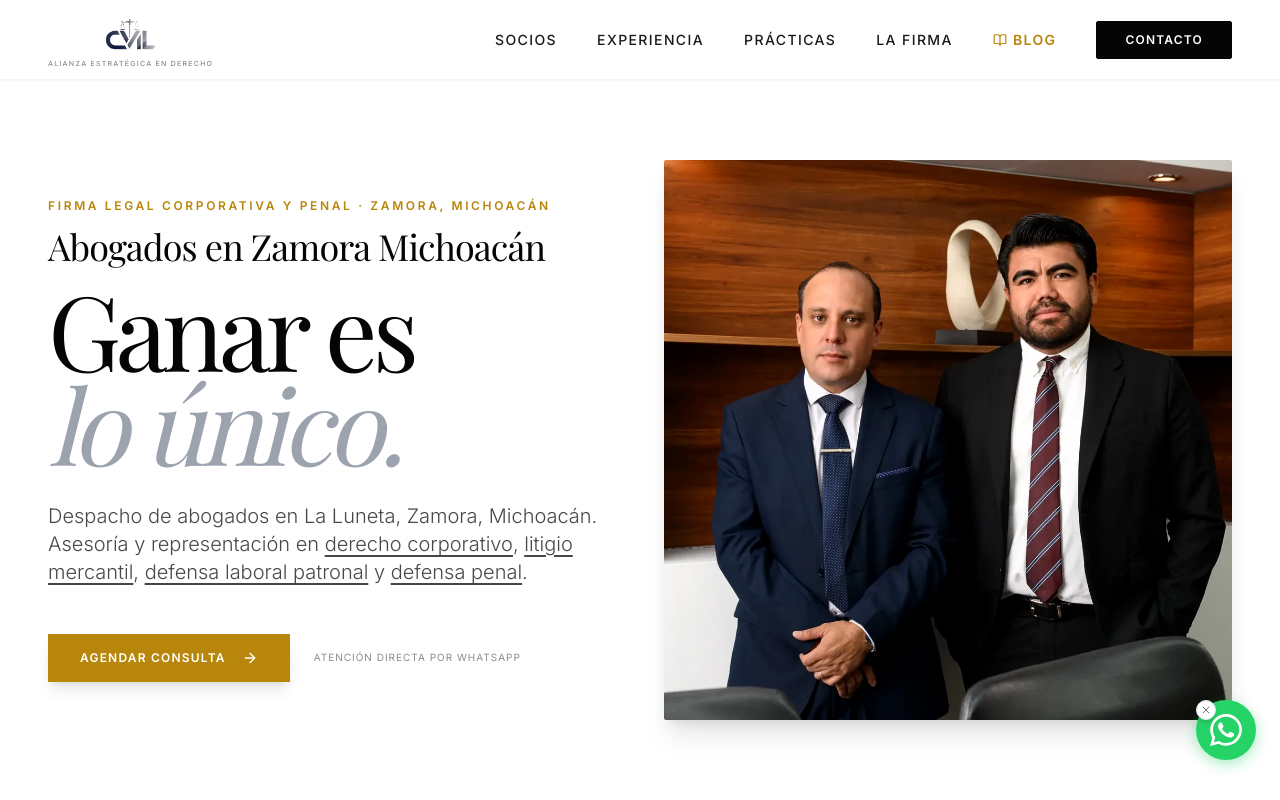
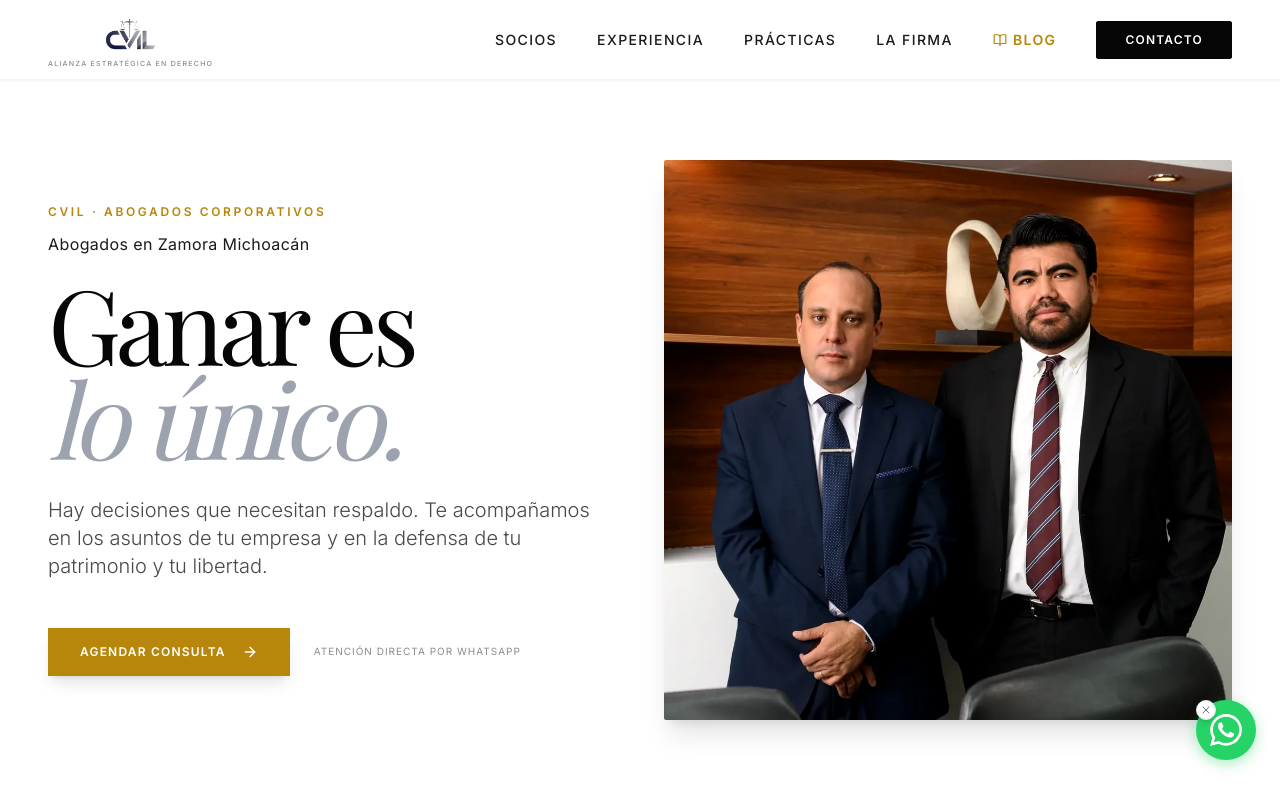
Before and after one commit to renavistudio/CVIL, a React (Vite) app: page / in a window 1280 px wide. Shown: the top 800 px of the page. Built offline with nearby package versions, Linux system fonts and the light colour scheme; a web font is replaced by a local one.

Commit message:
Restore visual hierarchy and simplify client-facing copy

```diff
--- a/components/BlogHub.tsx
+++ b/components/BlogHub.tsx
@@ -78,7 +78,7 @@ export default function BlogHub({ initialSlug }: BlogProps) {
             <p className="text-xs font-bold uppercase tracking-widest text-gold mb-4">{currentArticle.category}</p>
             <h1 className="text-3xl md:text-5xl font-serif font-medium leading-tight mb-5">{currentArticle.title}</h1>
             <p className="text-lg text-charcoal mb-5">{currentArticle.description}</p>
-            {practice && <p className="text-sm text-charcoal mb-6">¿Necesitas ayuda con este asunto? <a href={`/${practice.slug}`} className="underline font-semibold">Conoce el servicio y solicita una consulta con CVIL en Zamora.</a></p>}
+            {practice && <p className="text-sm text-charcoal mb-6"><a href={`/${practice.slug}`} className="underline font-semibold">Cómo podemos ayudarte</a></p>}
             <p className="text-sm text-stone mb-8">Por <a href="/#partners" className="underline">CVIL Abogados Corporativos</a> · Actualizado el <time dateTime={currentArticle.dateModified}>26 de octubre de 2026</time></p>
             <img src={currentArticle.imageUrl} width="1200" height="675" alt={currentArticle.title} className="w-full h-64 md:h-96 object-cover rounded-sm mb-10" />
             <nav aria-label="Contenido de la guía" className="mb-10 border border-gray-200 bg-offwhite p-6"><p className="font-semibold mb-3">En esta guía</p><ol className="list-decimal pl-5 space-y-2">{currentArticle.sections.map((section, i) => <li key={section.title}><a href={`#seccion-${i + 1}`} className="underline">{section.title}</a></li>)}<li><a href="#documentos" className="underline">Lista de documentos</a></li></ol></nav>
@@ -88,9 +88,9 @@ export default function BlogHub({ initialSlug }: BlogProps) {
             <section id="documentos" className="mt-10 p-6 border border-gray-200"><h2 className="text-2xl font-serif mb-4">Lista de documentos para consultar tu caso</h2><ul className="list-disc pl-5 space-y-3 text-charcoal">{currentArticle.checklist.map((item) => <li key={item}>{item}</li>)}</ul><p className="mt-4 text-sm text-charcoal">Lleva lo que tengas disponible e indica qué documentos faltan. Esta información es general; las opciones dependen de la documentación y las circunstancias del asunto.</p></section>
             <p className="mt-8 text-sm text-stone">Referencia: <a href={currentArticle.source[1]} target="_blank" rel="noopener noreferrer" className="underline">{currentArticle.source[0]}</a>.</p>
             <section className="mt-10 p-8 bg-obsidian text-white rounded-sm">
-              <h2 className="text-2xl font-serif mb-4">Solicita asesoría para tu caso</h2>
+              <h2 className="text-2xl font-serif mb-4">Hablemos de tu caso</h2>
               <p className="text-gray-300 text-sm mb-6">Revisamos los documentos y las circunstancias para evaluar las alternativas de tu asunto.</p>
-              {practice && <a href={`/${practice.slug}`} className="block underline text-white mb-6">{practice.h1}: conoce el servicio y cómo preparar una consulta</a>}
+              {practice && <a href={`/${practice.slug}`} className="block underline text-white mb-6">{practice.h1}</a>}
               <a href={`https://wa.me/524432735543?text=${encodeURIComponent(`Hola, quiero agendar una consulta sobre este asunto: ${currentArticle.title}`)}`} target="_blank" rel="noopener noreferrer" className="inline-flex items-center gap-2 px-6 py-3 bg-gold text-white text-sm rounded-sm"><MessageSquare className="w-4 h-4" />Solicitar consulta por WhatsApp</a>
             </section>
             <nav aria-label="Guías relacionadas" className="mt-10 space-y-3">
--- a/components/Footer.tsx
+++ b/components/Footer.tsx
@@ -8,22 +8,22 @@ const Footer: React.FC = () => (
       <div className="flex flex-col md:flex-row justify-between items-center gap-6 pb-8 border-b border-white/10">
         <div className="flex flex-col items-center md:items-start text-center md:text-left">
           <a href="/" className="inline-block"><Logo showText className="h-10 invert brightness-0" /></a>
-          <p className="text-xs text-stone mt-2 font-light tracking-wide">Firma legal corporativa · Asesoría a empresas, contratos y acuerdos de socios en Zamora, Michoacán.</p>
+          <p className="text-xs text-gray-400 mt-2 font-light tracking-wide">Cerca de ti cuando necesitas tomar una decisión.</p>
         </div>
-        <a href="https://maps.google.com/?cid=8710019042285162848" target="_blank" rel="noopener noreferrer" className="inline-flex items-center gap-2 text-sm hover:text-white"><MapPin className="w-4 h-4" />Ver ubicación y opiniones en Google</a>
+        <a href="https://maps.google.com/?cid=8710019042285162848" target="_blank" rel="noopener noreferrer" className="inline-flex items-center gap-2 text-sm hover:text-white"><MapPin className="w-4 h-4" />Cómo llegar</a>
       </div>
-      <nav aria-label="Enlaces del despacho" className="py-6 flex flex-wrap items-center gap-x-6 gap-y-3 text-xs text-stone">
-        <a href="/derecho-corporativo-zamora" className="hover:text-white">Revisión y elaboración de contratos</a>
-        <a href="/abogados-corporativos-zamora" className="hover:text-white">Abogados corporativos</a>
-        <a href="/abogados-laborales-zamora" className="hover:text-white">Defensa laboral patronal</a>
-        <a href="/abogados-mercantiles-zamora" className="hover:text-white">Litigio mercantil y cobranza</a>
+      <nav aria-label="Enlaces del despacho" className="py-8 grid grid-cols-2 md:grid-cols-3 gap-x-8 gap-y-4 text-sm text-gray-300">
+        <a href="/derecho-corporativo-zamora" className="hover:text-white">Contratos</a>
+        <a href="/abogados-corporativos-zamora" className="hover:text-white">Empresas y socios</a>
+        <a href="/abogados-laborales-zamora" className="hover:text-white">Asuntos laborales</a>
+        <a href="/abogados-mercantiles-zamora" className="hover:text-white">Cobranza y litigios</a>
         <a href="/abogados-penalistas-zamora" className="hover:text-white">Defensa penal</a>
-        <a href="/#services" className="hover:text-white">Especialidades legales</a>
+        <a href="/#services" className="hover:text-white">Todas las áreas</a>
         <a href="/blog" className="text-[#E8CA9D] hover:text-white">Guías legales</a>
         <a href="/aviso-de-privacidad" className="hover:text-white">Aviso de privacidad</a>
-        <a href="https://www.linkedin.com/company/cvil-abogados" target="_blank" rel="noopener noreferrer" className="hover:text-white">LinkedIn de CVIL</a>
+        <a href="https://www.linkedin.com/company/cvil-abogados" target="_blank" rel="noopener noreferrer" className="hover:text-white">LinkedIn</a>
       </nav>
-      <div className="pt-6 border-t border-white/10 flex flex-col md:flex-row justify-between items-center gap-4 text-xs text-stone">
+      <div className="pt-6 border-t border-white/10 flex flex-col md:flex-row justify-between items-center gap-4 text-xs text-gray-400">
         <div className="flex flex-wrap items-center gap-x-4 gap-y-2 text-center md:text-left">
           <span>Calle Suiza 721, Piso 3, La Luneta, 59689 Zamora de Hidalgo, Michoacán.</span>
           <a href="https://wa.me/524432735543" target="_blank" rel="noopener noreferrer" className="hover:text-white">WhatsApp: 443 273 5543</a>
--- a/components/Hero.tsx
+++ b/components/Hero.tsx
@@ -12,10 +12,10 @@ const Hero: React.FC = () => {
             <img src="/images/dsc/DSC_6061_opt.webp" width="800" height="600" alt="Socios fundadores de CVIL Abogados Corporativos" fetchPriority="high" className="w-full h-full object-cover object-top contrast-[1.05]" />
           </button>
           <div className="lg:order-1">
-            <p className="text-[10px] lg:text-xs uppercase tracking-[0.22em] text-gold font-semibold mb-3">Firma legal corporativa y penal · Zamora, Michoacán</p>
-            <h1 className="text-2xl sm:text-3xl lg:text-4xl font-serif font-medium tracking-tight mb-4">Abogados en Zamora Michoacán</h1>
+            <p className="text-[10px] lg:text-xs uppercase tracking-[0.22em] text-gold font-semibold mb-3">CVIL · Abogados Corporativos</p>
+            <h1 className="text-sm lg:text-base font-sans font-normal tracking-wide text-charcoal mb-5">Abogados en Zamora Michoacán</h1>
             <p className="text-[13vw] lg:text-[6.5rem] leading-[0.9] font-serif font-medium tracking-tighter mb-6 lg:mb-8">Ganar es <br /><span className="italic text-gray-400 font-light">lo único.</span></p>
-            <p className="text-base lg:text-xl text-charcoal/80 font-light leading-relaxed max-w-2xl">Despacho de abogados en La Luneta, Zamora, Michoacán. Asesoría y representación en <a href="/abogados-corporativos-zamora" className="underline underline-offset-4">derecho corporativo</a>, <a href="/abogados-mercantiles-zamora" className="underline underline-offset-4">litigio mercantil</a>, <a href="/abogados-laborales-zamora" className="underline underline-offset-4">defensa laboral patronal</a> y <a href="/abogados-penalistas-zamora" className="underline underline-offset-4">defensa penal</a>.</p>
+            <p className="text-base lg:text-xl text-charcoal/80 font-light leading-relaxed max-w-2xl">Hay decisiones que necesitan respaldo. Te acompañamos en los asuntos de tu empresa y en la defensa de tu patrimonio y tu libertad.</p>
             <div className="mt-8 lg:mt-12 flex flex-wrap gap-6 items-center">
               <a href="https://wa.me/524432735543?text=Hola%2C%20me%20interesa%20agendar%20una%20consulta%20con%20CVIL%20Abogados." target="_blank" rel="noopener noreferrer" className="inline-flex items-center justify-center gap-4 bg-gold text-white px-8 py-4 text-xs font-bold uppercase tracking-widest hover:bg-obsidian transition-colors shadow-lg w-full sm:w-auto">Agendar consulta<ArrowRight className="w-4 h-4" /></a>
               <span className="text-[10px] text-stone uppercase tracking-widest">Atención directa por WhatsApp</span>
--- a/scripts/verify-static.mjs
+++ b/scripts/verify-static.mjs
@@ -76,7 +76,7 @@ try {
         for(const guide of practice.guides)assert.ok(state.mainLinks.includes('/blog/'+guide),`${pathname}: missing guide link`);
         assert.ok(state.breadcrumbs);
       }
-      if(pathname==='/')for(const practice of PRACTICE_PAGES)assert.ok(state.mainLinks.includes('/'+practice.slug),`Home must link to ${practice.slug}`);
+      if(pathname==='/')for(const practice of PRACTICE_PAGES)assert.ok(state.links.includes('/'+practice.slug),`Home must link to ${practice.slug}`);
       assert.equal(state.canonical,SITE.url+(pathname==='/'?'/':pathname));
       assert.equal(state.roots,1);assert.equal(state.main,1);assert.equal(state.schema.length,1);
       assert.deepEqual(errors,[],`${pathname}: browser errors`);
```
Also changed, not shown: 1 other file (tests, documents, lock files or other folders).
